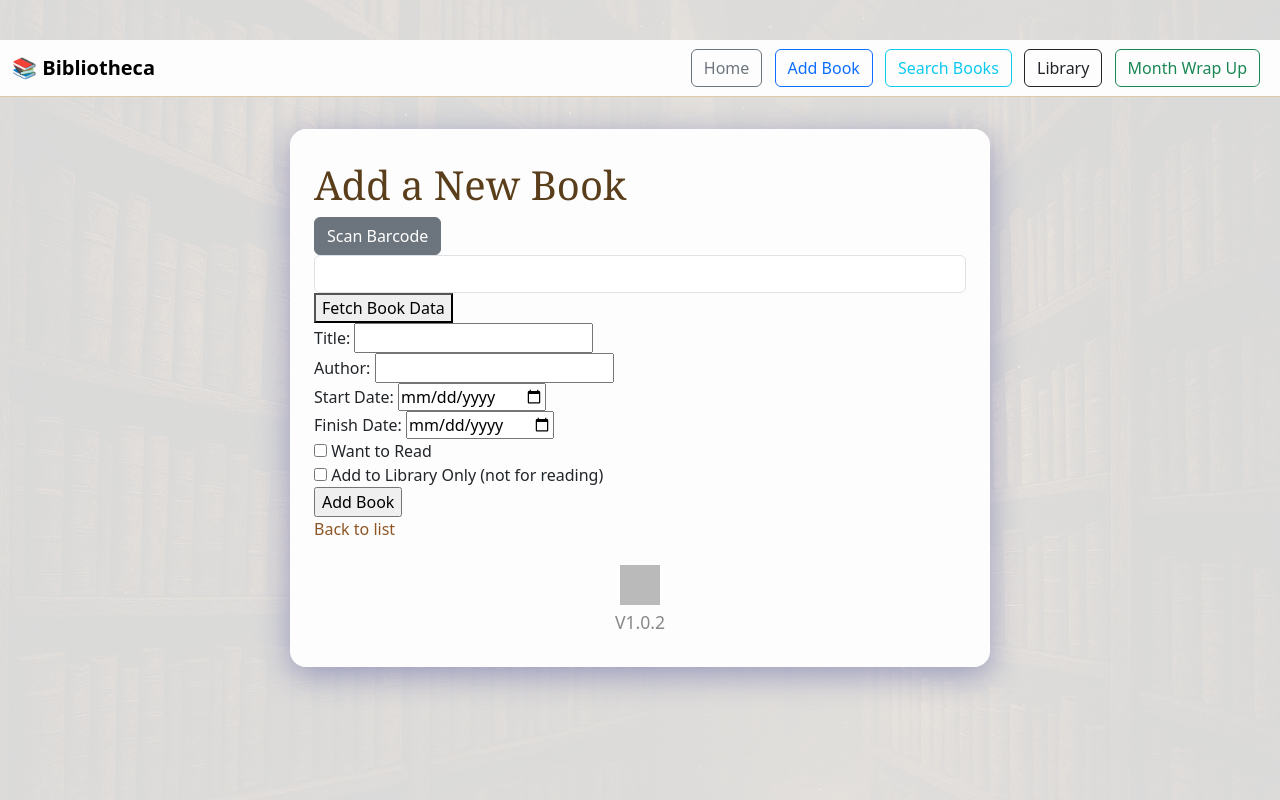
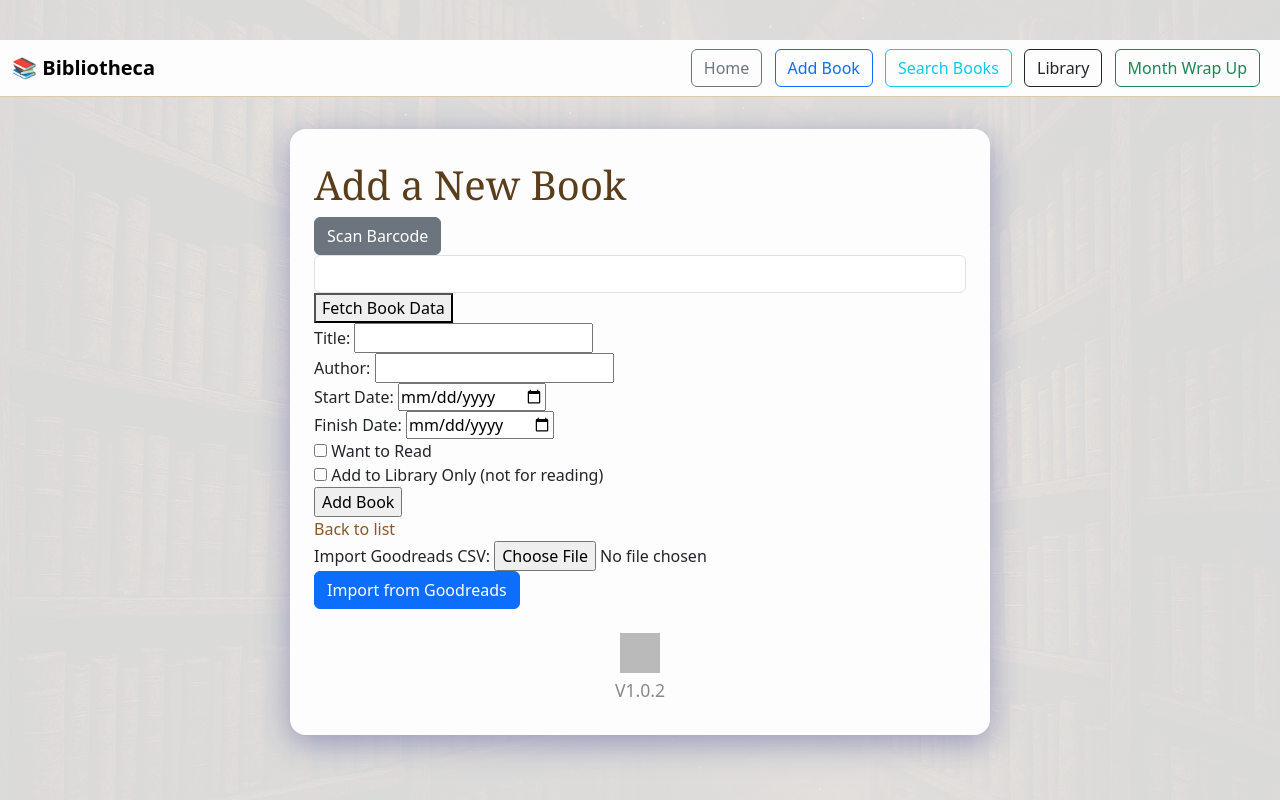
Before and after one commit to techmorung/mybibliotheca, a Flask app: page /add in a window 1280 px wide. Run offline with Flask 2, Linux system fonts and the light colour scheme; parts of the project's set-up code (start-up, migrations or seed data) failed here and were passed over; some libraries are stand-ins or nearby versions; grey boxes are pictures that could not be loaded.

Commit message:
ability to import books from Goodreads CSV

```diff
--- a/app/routes.py
+++ b/app/routes.py
@@ -6,6 +6,7 @@ import secrets
 import requests
 from io import BytesIO
 import pytz
+import csv
 
 CENTRAL_AMERICA_TZ = pytz.timezone("America/Chicago")
 
@@ -335,3 +336,60 @@ def add_book_from_search():
     book.save()
     flash(f'Added "{title}" to your library.', 'success')
     return redirect(url_for('main.library'))
+
+@bp.route('/import_goodreads', methods=['POST'])
+def import_goodreads():
+    file = request.files.get('goodreads_csv')
+    if not file or not file.filename.endswith('.csv'):
+        flash('Please upload a valid Goodreads CSV file.', 'danger')
+        return redirect(url_for('main.add_book'))
+
+    stream = file.stream.read().decode('utf-8').splitlines()
+    reader = csv.DictReader(stream)
+    imported = 0
+    for row in reader:
+        title = row.get('Title')
+        author = row.get('Author')
+        # Goodreads CSV sometimes has ISBN/ISBN13 as ='978...'
+        def clean_isbn(val):
+            if not val:
+                return ""
+            val = val.strip()
+            if val.startswith('="') and val.endswith('"'):
+                val = val[2:-1]
+            return val.strip()
+        isbn = clean_isbn(row.get('ISBN13')) or clean_isbn(row.get('ISBN'))
+        date_read = row.get('Date Read')
+        want_to_read = 'to-read' in (row.get('Bookshelves') or '')
+        finish_date = None
+        if date_read:
+            try:
+                finish_date = datetime.strptime(date_read, "%Y/%m/%d").date()
+            except Exception:
+                pass
+        # Skip books with missing or blank ISBN
+        if not title or not author or not isbn or isbn == "":
+            continue
+        if not Book.query.filter_by(isbn=isbn).first():
+            # Try Google Books cover first
+            cover_url = get_google_books_cover(isbn)
+            # Fallback to OpenLibrary if Google Books fails
+            if not cover_url:
+                book_data = fetch_book_data(isbn)
+                cover_url = book_data.get('cover') if book_data else None
+            # Fallback to default if both fail
+            if not cover_url:
+                cover_url = url_for('static', filename='bookshelf.png')
+            book = Book(
+                title=title,
+                author=author,
+                isbn=isbn,
+                finish_date=finish_date,
+                want_to_read=want_to_read,
+                cover_url=cover_url
+            )
+            db.session.add(book)
+            imported += 1
+    db.session.commit()
+    flash(f'Imported {imported} books from Goodreads.', 'success')
+    return redirect(url_for('main.add_book'))
--- a/app/templates/add_book.html
+++ b/app/templates/add_book.html
@@ -26,6 +26,12 @@
   <input type="submit" name="add" value="Add Book">
 </form>
 <a href="{{ url_for('main.index') }}">Back to list</a>
+
+<form action="{{ url_for('main.import_goodreads') }}" method="post" enctype="multipart/form-data" class="mb-4">
+  <label for="goodreads_csv">Import Goodreads CSV:</label>
+  <input type="file" name="goodreads_csv" id="goodreads_csv" accept=".csv" required>
+  <button type="submit" class="btn btn-primary">Import from Goodreads</button>
+</form>
 
 <script src="https://unpkg.com/@ericblade/quagga2@1.2.6/dist/quagga.min.js"></script>
 <script>
```
